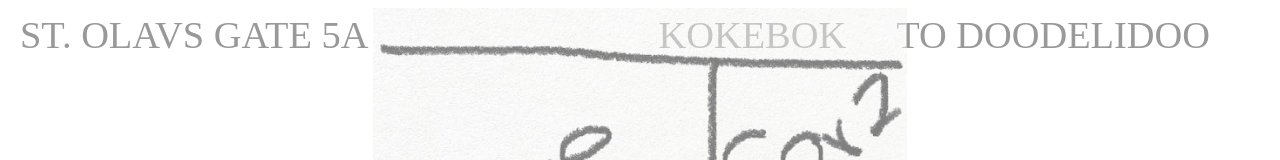
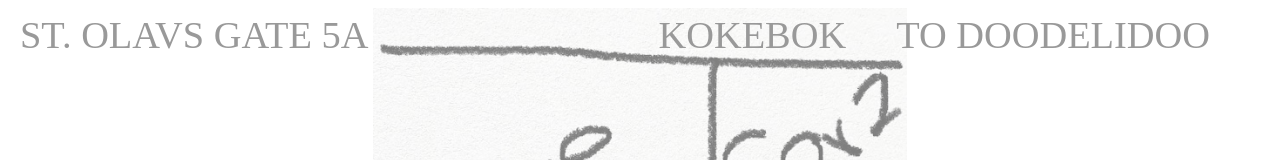
Before and after one commit to camillgh/home-homepage, an Angular app in the folder home-homepage/: page / in a window 1280 px wide. Shown: the top 160 px of the page. Built offline with nearby package versions, Linux system fonts and the light colour scheme.

Commit message:
🐛 Make the toolbar stay on top of other elements

```diff
--- a/home-homepage/src/app/app.component.scss
+++ b/home-homepage/src/app/app.component.scss
@@ -16,7 +16,8 @@
   height: 70px; /* Increase the height to make the toolbar taller */
   color: white;
   padding: 0 20px;
-  background-color: rgba(0, 0, 0, 0); /* Set the background color with 50% opacity */
+  background-color: transparent; /* Set the background color to transparent */
+  z-index: 1000; /* Set z-index to ensure the toolbar stays on top of other elements */
 }
 
 .title,
@@ -27,9 +28,11 @@
   font-weight: 500;
   transition: all 0.2s ease-in-out;
   color: #999; /* Set the initial color of the toolbar items to grey */
+}
+
+.navMenu a {
   display: inline-block;
-  margin-right: 50px; /* Adjust the value to increase/decrease space between items */
-  transition: all 0.3s ease-in-out;
+  margin-right: 50px;
 }
 
 /* Styles for the navigation menu on the right side */
@@ -38,7 +41,7 @@
   align-items: center;
 }
 
-/* Individual colors on hover */
+/* Individual colors on hover and when active */
 .navMenu a:nth-child(1):hover,
 .navMenu a:nth-child(1).active {
   color: #fddb3a; /* Set individual color on hover and when active for the first item */
```
